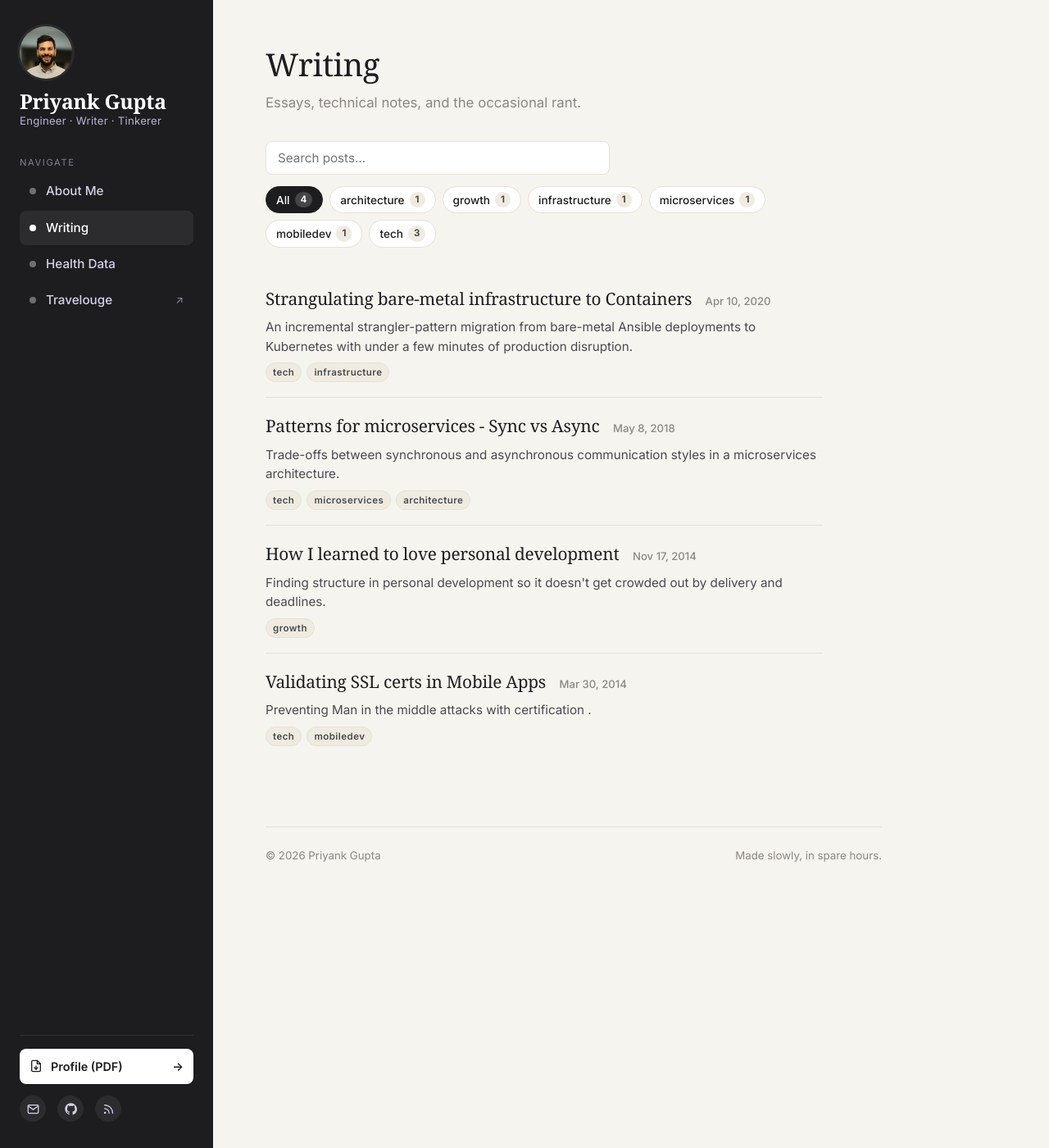
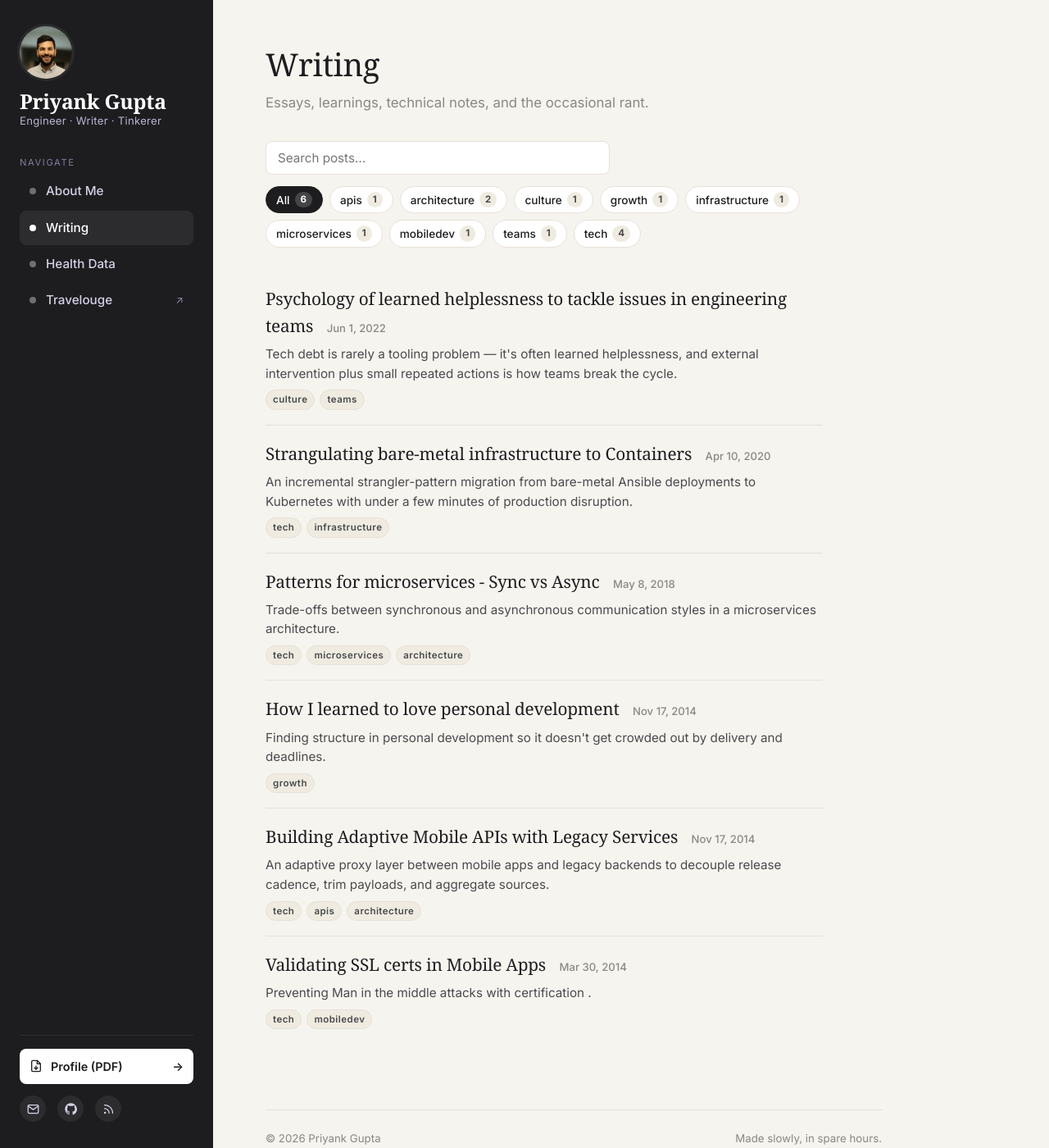
Before and after one commit to priyaaank/priyaaank.github.io, a Jekyll site: the page built from _pages/writing-index.md, in a window 1280 px wide and 1400 px high. Shown: the whole window at 82% size. Built offline with Jekyll 4.4.1, drawn with Linux system fonts in a browser that asks for light colours; some web fonts are replaced; some of the changed lines change nothing that is shown.

Commit message:
Added more old blogs

```diff
--- a/_pages/writing-index.md
+++ b/_pages/writing-index.md
@@ -2,7 +2,7 @@
 layout: section-index
 source: writing
 title: Writing
-subtitle: Essays, technical notes, and the occasional rant.
+subtitle: Essays, learnings, technical notes, and the occasional rant.
 permalink: /writing/
 show_tag_filter: true
 ---
--- /dev/null
+++ b/_writing/2014-11-17-building-adaptive-mobile-apis-legacy-services.md
@@ -0,0 +1,91 @@
+---
+title: "Building Adaptive Mobile APIs with Legacy Services"
+date: 2014-11-17
+slug: building-adaptive-mobile-apis-legacy-services
+tags: [tech, apis, architecture]
+excerpt_short: An adaptive proxy layer between mobile apps and legacy backends to decouple release cadence, trim payloads, and aggregate sources.
+---
+
+Mobile is rapidly taking over desktop as a channel to reach customers. In fact, according to Mary Meekers' 2014 Internet trends, Internet traffic from mobile devices is up from 14% in May 2013 to 25% globally in May 2014. That's significant year-on-year growth. Businesses all around the globe are adapting to include a compelling mobile experience for customers as part of their digital strategy.
+
+Unfortunately, most of the backend systems and services that power mobile apps have a lot of catching up to do. As such, I have had an opportunity to work with several customers to build apps that feed off legacy web services.
+
+In this post I have summarized some of the challenges that I faced while building a mobile app against legacy web services. It also explores an adaptive web service approach that helped us make that journey smoother. Please note web API in current context primarily refers to a web service implementation over HTTP protocol.
+
+The majority of web services that we used to build apps were written long ago. They were often bloated in size and used a relatively older payload format (e.g. SOAP/XML). These services were designed with high bandwidth, low latency considerations and they tend to be verbose and chatty. Only a small subset of information that was part of response, was relevant to us. In addition, data sources were distributed. It required orchestrated service calls with multiple systems. It also forced us to deal with different response formats and do additional work of aggregating fragmented bits of information.
+
+Both these things were redundant and an overhead for each client device. Finally building orchestration logic in app built a tight coupling between app and data sources. Anyone who has released a mobile app would vehemently agree that upgrading all users to the latest version of an app is a non-trivial task. Building orchestration logic in the adaptive layer is a far more feasible way of achieving that decoupling.
+
+To handle some of these challenges we decided to experiment with a simple and yet elegant architectural change of introducing an adaptive web API in the middle.
+
+## So What's Adaptive Web API?
+
+Adaptive web API is a fancy name for an architectural design where a "dumb" proxy/wrapper web service sits in between a consumer app and legacy web service(s). It allows for abstraction of distributed web services, simplifies the contract, aggregates data from multiple sources into unified response, allows flexible selection of payload format and encourages loose coupling among many other benefits. Let's look at some of these specific points in more detail.
+
+### Build a Consumer Friendly Service
+
+Legacy service payload formats like SOAP/XML can be verbose. Teams looking to build highly performance and responsive services would cherish the freedom to choose payload formats and architecture in an already constrained environment.
+
+An adaptive web API layer in between can dramatically improve the control and flexibility a team has in such a scenario. When requests and responses pass through adaptive web service, it can help chaff out bits in response, that are not useful to consumers; making payload optimal for mobile consumption.
+
+To illustrate this from one of the projects where we tried this approach; we had business services that were bloated in size and contained additional information that we didn't need. Changing the source service would have affected all other consumers. An adaptive web API allows us to simplify the payload format from SOAP/XML to JSON. It further allowed us to trim out unneeded data. This reduced some of the response sizes by 90%. A huge win!
+
+Do note that the proxy layer remains unaware of any business logic and merely transforms incoming XML response from server to outgoing JSON responses on the fly.
+
+![Adaptive web API as a consumer-friendly service layer](/assets/images/adaptive-api/blg_inline_building_adaptive_mobile_apis_legacy_services.png)
+
+### Aggregation from Multiple Sources
+
+Our app was built with compelling user experience in mind. To make that happen, we pre-fetched a lot of data up front, originating from different services and sometimes even different systems. An adaptive web layer allowed us to aggregate data from several sources into a unified and trimmed down consistent JSON response.
+
+Another benefit of unified responses was that, when resources didn't change often, we could leverage server side caching to reduce latency in response time. However, there is another side to it as well; even if one of the resources in unified response changed then cached responses expired even if none of the other resources had changed. But it was only a minor trade off and could be alleviated with upstream caching.
+
+The biggest benefit however of this approach was that we could seamlessly switch data sources at the adaptive web API layer without affecting the consumer app. This allowed even older versions of the app to leverage newer data sources without having to be updated.
+
+![Aggregating data from multiple sources via the adaptive layer](/assets/images/adaptive-api/blg_inline_building_adaptive_mobile_apis_legacy_services_01.png)
+
+### Source Abstraction and Greater Control
+
+An adaptive web API approach helped us build loose couplings between consumers and actual data sources. We were able to shield the consumer app from data source changes and its distributed nature. This is probably best explained by a real world example.
+
+In a recent engagement, we were hired to build mobile apps across multiple platforms. When the mobile app development was in progress, a separate team undertook the task to replace the core back end system which was crucial to the functioning of app but had an independent deadline.
+
+This required us to ensure minimal coupling between the data source and app since we knew the system was going to get replaced. An adaptive web API approach allowed us to build that abstraction.
+
+We built a factory in adaptive API such that it could work against two different contracts to produce the same unified response. The factory could invoke appropriate transformer based on a configuration.
+
+This gave us the flexibility to switch that source system with a simple server restart. We were ready and released before the back end system was replaced completely. On the day of the back end service release, we toggled the config and switched to a new source. The ease of transition made the choice of adaptive web API worthwhile.
+
+![Source abstraction with a transformer factory in the adaptive layer](/assets/images/adaptive-api/blg_inline_building_adaptive_mobile_apis_legacy_services_02.png)
+
+## Putting Legacy to REST
+
+REST has been a defacto choice lately when it comes to building services over HTTP. We wanted to ensure that we leverage all three levels of REST while building an API for our consumer mobile app. (If you are not aware of different levels of constraints of REST, I would encourage you to read about [Richardson's maturity model](http://martinfowler.com/articles/richardsonMaturityModel.html) on Martin Fowlers' blog.)
+
+Unfortunately, as you would guess it, the existing services didn't allow us that flexibility. But an adaptive layer in between will do the trick for you.
+
+In previous points we have already seen how SOAP services can be transformed and exposed as JSON services. What is better is that they can even adopt RESTful architecture and make things easier for new age consumers.
+
+We tried to adopt all three levels of REST constraints. Using HATEOAS principle, we added discoverable navigation to web API. This served us well by building loose coupling and abstraction between consumer and resource URIs. As we evolved web APIs and relocated some resources, our consumers remained unchanged and worked seamlessly.
+
+## Independent Evolution of Source Services and Consumers
+
+When we built the app, while the core backend system was being replaced; we realized that had it not been for the adaptive web layer, we would have found ourselves pushed into a corner where our release timelines would have heavily depended on the go live of core systems. Our ability to go live frequently and iteratively would have been limited.
+
+Adaptive web API allowed us to stay shielded from that dependency. Our app relied on API that we controlled and deployed as frequently as we deployed our apps. We scheduled additional deployments to ensure that our adaptive web layer stayed in sync with changes happening in backend services. But when that was not happening, we were deploying other features, adding more data sources and building mobile apps.
+
+In short, having that layer of abstraction allowed us to set our own pace of development and release timelines for the app. Both systems could evolve independently, except in a few coordinated checkpoints.
+
+![Independent evolution of source services and consumers](/assets/images/adaptive-api/blg_inline_building_adaptive_mobile_apis_legacy_services_03.png)
+
+A proxy like middle layer seemed like a trivial architecture decision but had a profound impact on how our apps consumed data and interacted with multiple distributed services. Of course it's a better fit mostly in an environment that doesn't offer too much flexibility either because the team doesn't have control over sources or sources are slow to evolve due to sheer number of consumers. I can also see an argument be made about how a middle layer can cause performance issues.
+
+But I think that it is a minor trade off except in cases where scaling issues trump everything else. Even in those scenarios throwing in more hardware can alleviate it to an admirable degree.
+
+I would also add that although this architectural approach has been discussed in context of mobile apps here, it is applicable to wider spectrum of consumers.
+
+Finally, while naming the approach, I felt that it was the "adaptiveness" of the proxy layer that gave it its strength and hence the name "Adaptive web API."
+
+---
+
+*Originally published on the [Thoughtworks Insights blog](https://www.thoughtworks.com/insights/blog/building-adaptive-mobile-apis-legacy-services).*
--- /dev/null
+++ b/_writing/2022-06-01-psychology-of-learned-helplessness-in-engineering-teams.md
@@ -0,0 +1,31 @@
+---
+title: "Psychology of learned helplessness to tackle issues in engineering teams"
+date: 2022-06-01
+slug: psychology-of-learned-helplessness-in-engineering-teams
+tags: [culture, teams]
+excerpt_short: Tech debt is rarely a tooling problem — it's often learned helplessness, and external intervention plus small repeated actions is how teams break the cycle.
+---
+
+It is common for teams to struggle with tech debt. It is a raging topic at many tech conferences. Every time it is discussed, folks responsible for the success of their teams listen with rapt attention. They take back the learned ideas to their teams, attempt with renewed vigor, fail, and then go to other avenues, looking for the elusive elixir. The cycle is almost self-perpetuating.
+
+Very few teams manage to transform a spaghetti code into a modular and well-composed version of it. But it has been done. This post is not a repository of ideas on how to do it. Instead, it is a brief note on the psychology of teams dealing with the problem and a possible remedy that could be attempted.
+
+In India, when elephant trainers get their hands on a baby elephant, they tie it with a rope to a post. After repeated attempts to free itself, the elephant learns that it is futile. As the elephant grows up and acquires disproportionate strength, it fails to recognize that it is now strong enough to break the rope easily. Instead, it continues to rely on the trainer to remove the rope for movement. This belief of learned helplessness that the condition is beyond its control and cannot be helped with individual actions, becomes deeply rooted.
+
+Learned helplessness is a behavior exhibited by individuals when they are faced with repeated failure or aversive stimuli for reasons outside their control. Individuals with learned helplessness believe that their actions do not change the circumstances and become accustomed to the ongoing situation. As a concrete example in the context of technology, an attempt to refactor code in absence of tests can result in repeated production issues that can result in negative consequences. Alternatively, the impact of a well-intentioned change in code can fail to make a positive impact if not built upon subsequently. This reinforced belief that individual effort does not matter and can lead to a "learned helplessness" on the team. The broken window theory reinforces this belief. It is plausible that because of this belief, even knowledge and up-skilling sessions don't help immediately and individuals continue to work with unaltered habits resulting in the status quo.
+
+So, how can one counter this? If we turn back to psychology, it is important to recognize that learned helplessness is a serious problem that cannot be solved without external support/intervention. Anyone who is already part of the system is not going to be able to shake their deeply rooted subconscious belief to make significant changes without external instigation.
+
+![Learned helplessness in engineering teams](/assets/images/psychology-learned-helplessness/image-01.webp)
+
+To overcome learned helplessness, it is important to create a safe culture where mistakes are not only tolerated well but sometimes even encouraged. At Sahaj, learning by making mistakes is a rite of passage for every engineer — we trust people to learn by failing. In addition, it is crucial to reinstate the belief in being action-oriented. Instead of complex jargon and tech debt management strategies, what needs to be demonstrated is the power of small, collective, and repeatable actions that start a virtuous cycle.
+
+As a starting step, it makes sense for the team to focus on regular actions and inputs rather than impact. For instance, everyone in the team can get together every day for 45 minutes to make minor (or even trivial) changes to the code to make small improvements. Small seemingly inconsequential changes snowball into behaviors that drive impactful changes. Simple things like renaming a variable, shortening a method, making a name more appropriate, combining parameters into a class, etc. Until it becomes a recurring habit or akin to a team muscle memory, somewhat like the Boy Scout rule "Always leave the campground code cleaner than you found it".
+
+Once the cadence is established, the next step is to solidify the purpose of the time spent together. Make the goal concrete for the team. Sometimes, it means establishing hard objective metrics that are short-lived and achievable, and at other times, it means more subjective agreements like a growing sense of improvements in the code quality. Lastly, provide guidance, knowledge, and direction that will help improve the outcome consistently by mentoring and working alongside to take everyone through the process and calling out observed improvements periodically, no matter how minuscule. The skills for refactoring slowly, safely, and patiently are not easy to develop — and it helps to see others do it (and struggle with it). Teams can use small time blocks to chip away slowly, and collectively, and yet continue to build trust in the actions of individuals as well as that of the team. Once a collective belief in small actions sets in, the improvement is more likely to become self-sustaining.
+
+While the example here focuses specifically on tech debt, the key point of the observation is that in situations where learned helplessness is the root cause of a problem, knowledge, tools, and techniques will fail because they are not coupled with the belief that they will bring about a change. Instead, an external force, an agent of change that does not carry the burden of the historic context, must re-establish the belief in the power of individual action and change. This path requires a bit of faith. Once a continued effort of small increments leads to a bigger positive change, it can reinstate belief in the power of simple practices and techniques when executed with a bit of trust in the process.
+
+---
+
+*Originally published on [Medium / Inspired Brilliance](https://medium.com/inspiredbrilliance/psychology-of-learned-helplessness-to-tackle-issues-in-engineering-teams-d99b0c42f141).*
```
Also changed, not shown: .claude/settings.json (added), assets/images/adaptive-api/blg_inline_building_adaptive_mobile_apis_legacy_services.png (added), assets/images/adaptive-api/blg_inline_building_adaptive_mobile_apis_legacy_services_01.png (added), assets/images/adaptive-api/blg_inline_building_adaptive_mobile_apis_legacy_services_02.png (added), assets/images/adaptive-api/blg_inline_building_adaptive_mobile_apis_legacy_services_03.png (added), assets/images/psychology-learned-helplessness/image-01.webp (added).
